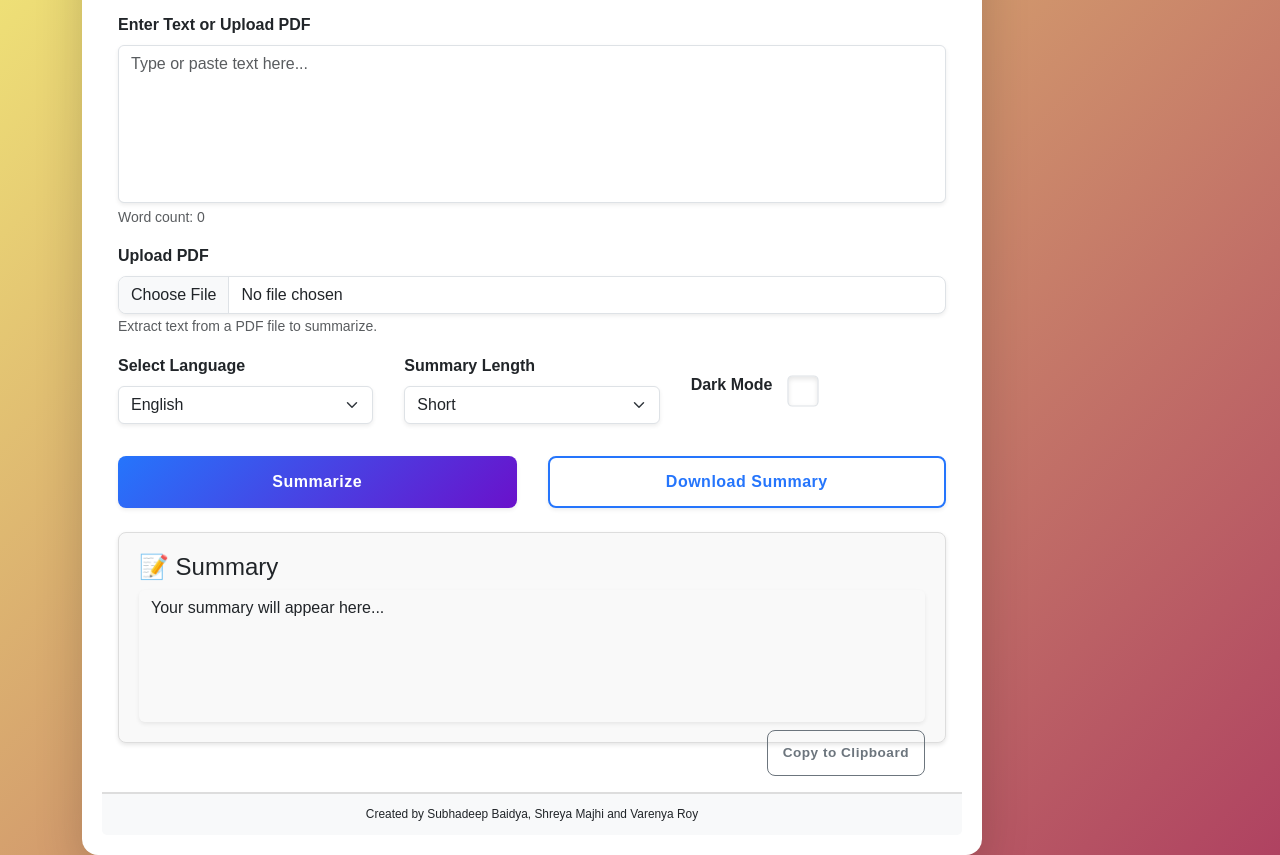
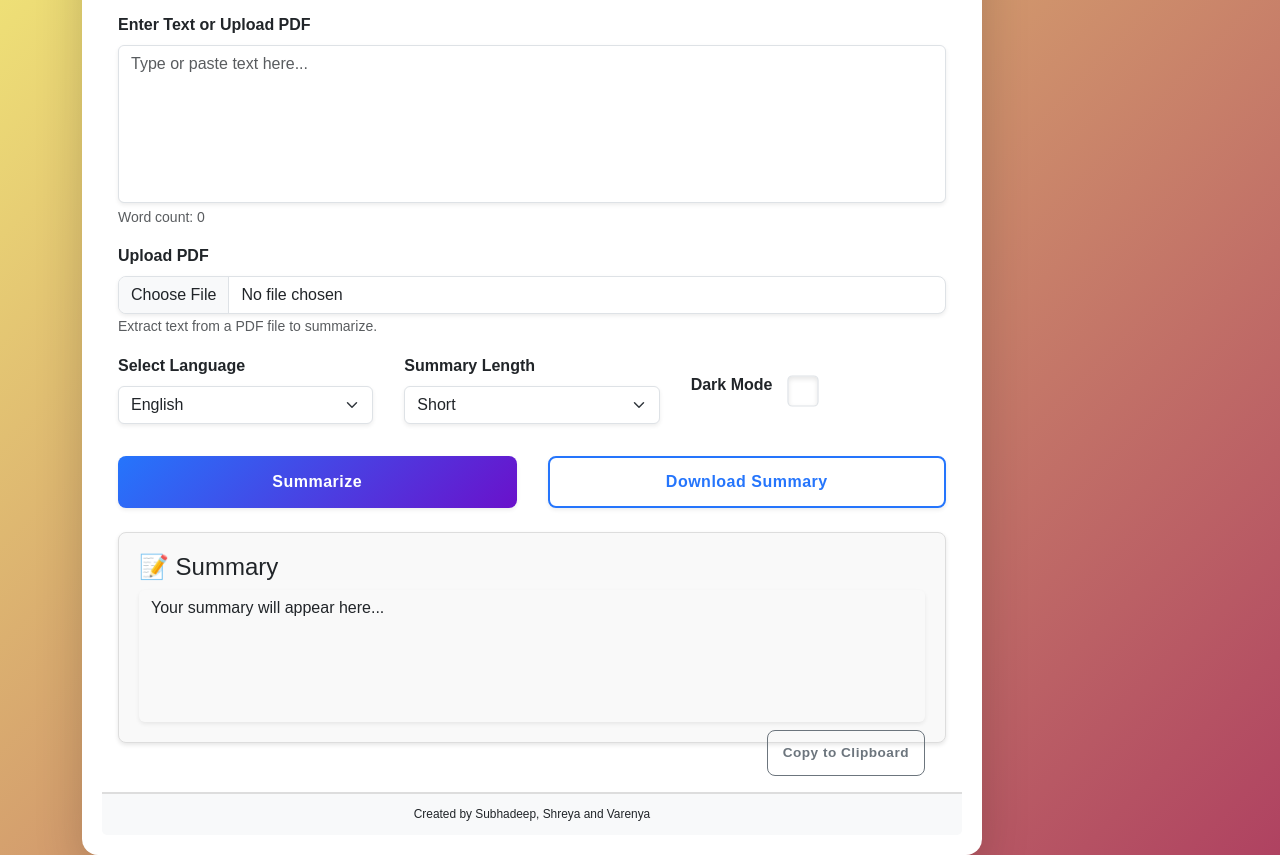
Before and after one commit to SubhadeepBaidya/Text-summarizer, a plain HTML site: page index.html in a window 1280 px wide. Shown: the part 170-1025 px from the top of the page. Drawn offline with nearby package versions, Linux system fonts and the light colour scheme.

Commit message:
Update index.html

```diff
--- a/index.html
+++ b/index.html
@@ -83,7 +83,7 @@
         </div>
       </div>
       <div class="card-footer text-center bg-light">
-        <small>Created by Subhadeep Baidya, Shreya Majhi and Varenya Roy </small>
+        <small>Created by Subhadeep, Shreya and Varenya</small>
       </div>
     </div>
   </div>
```
